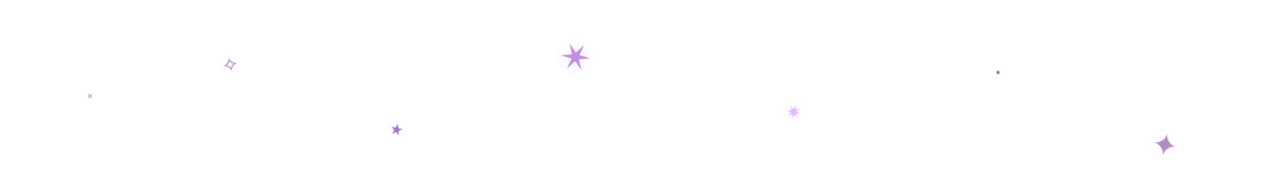
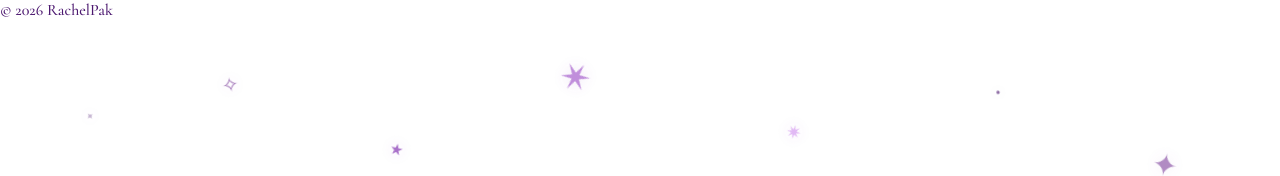
Before and after one commit to zlady410/sparkly-squirrel, a plain HTML site: page index.html in a window 1280 px wide. Shown: the top 176 px of the page. Drawn offline with nearby package versions, Linux system fonts and the light colour scheme.

Commit message:
Update index.html
Add RachelPak copyright

```diff
--- a/index.html
+++ b/index.html
@@ -121,6 +121,10 @@
   </style>
 </head>
 
+  <footer class="copyright">
+  © 2026 RachelPak
+  </footer>
+
 <body>
   <main class="page">
     <div class="sparkles" aria-hidden="true"></div>
```
